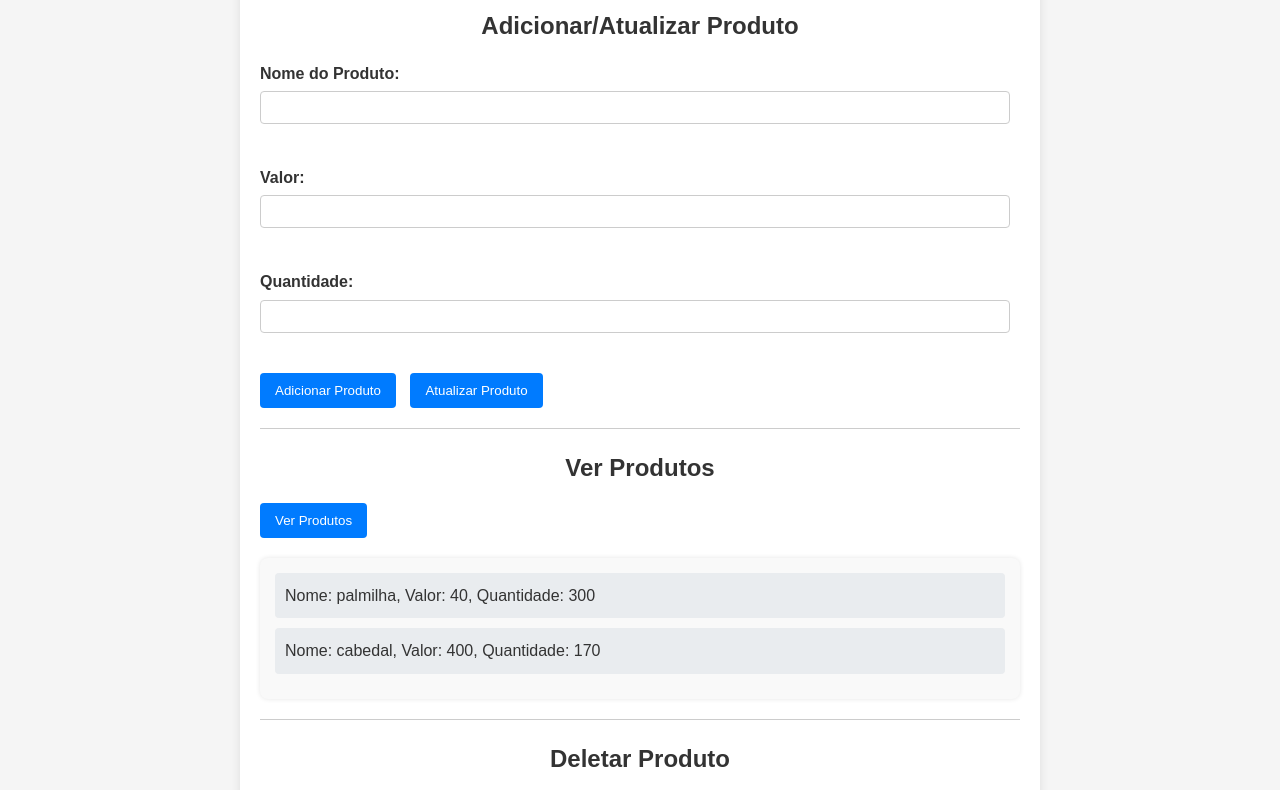
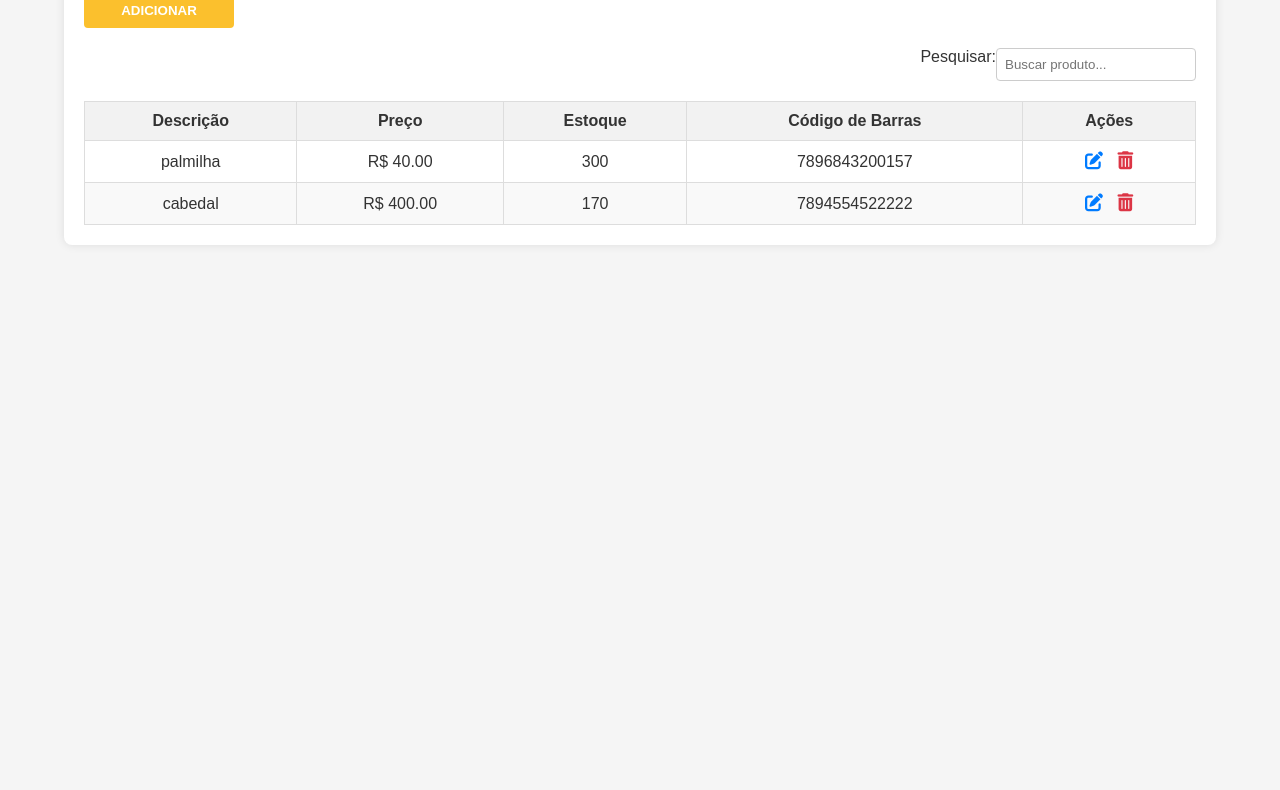
Before and after one commit to tulioalves7/Lutally-Dev, a website: page crude.html in a window 1280 px wide. Shown: the part 99-889 px from the top of the page. After the commit the page ends 800 px from the top, so only its background shows below. Drawn offline with Linux system fonts and the light colour scheme.

Commit message:
em mudanças

```diff
--- a/Scripts/crude.js
+++ b/Scripts/crude.js
@@ -4,11 +4,13 @@ const Product = [
         nome: 'palmilha',
         valor: 40,
         quantidade: 300,
+        codigoBarras: '7896843200157',
     },
     {
         nome: 'cabedal',
         valor: 400,
         quantidade: 170,
+        codigoBarras: '7894554522222',
     }
 ];
 
@@ -32,7 +34,8 @@ function addProduct() {
     const value = {
         nome: nome,
         valor: valor,
-        quantidade: quantidade
+        quantidade: quantidade,
+        codigoBarras: generateBarcode()
     };
     Product.push(value);
     alert(`Produto ${nome} adicionado com sucesso.`);
@@ -40,87 +43,50 @@ function addProduct() {
     seeProducts(); // Atualiza a lista de produtos após adicionar
 }
 
+// Função para gerar código de barras
+function generateBarcode() {
+    return Math.floor(1000000000000 + Math.random() * 9000000000000).toString(); // Gera um código de barras de 13 dígitos
+}
+
 // Função para ver produtos
 function seeProducts() {
     const productListDiv = document.getElementById('productList');
     productListDiv.innerHTML = ''; // Limpa a lista anterior
 
-    Product.forEach(produto => {
-        const productElement = document.createElement('p');
-        productElement.textContent = `Nome: ${produto.nome}, Valor: ${produto.valor}, Quantidade: ${produto.quantidade}`;
-        productListDiv.appendChild(productElement);
+    Product.forEach((produto, index) => {
+        const row = document.createElement('tr');
+
+        row.innerHTML = `
+            <td>${produto.nome}</td>
+            <td>R$ ${produto.valor.toFixed(2)}</td>
+            <td>${produto.quantidade}</td>
+            <td>${produto.codigoBarras}</td>
+            <td>
+                <button class="btn-action edit" onclick="editProduct(${index})"><i class="fas fa-edit"></i></button>
+                <button class="btn-action delete" onclick="deleteProduct(${index})"><i class="fas fa-trash-alt"></i></button>
+            </td>
+        `;
+
+        productListDiv.appendChild(row);
     });
 }
 
-// Função para atualizar produto
-function updateProduct() {
-    const nome = document.getElementById('nome').value.trim();
-    const novoValor = Number(document.getElementById('valor').value);
-    const novaQuantidade = Number(document.getElementById('quantidade').value);
+// Função para editar produto (abrir no formulário para edição)
+function editProduct(index) {
+    const produto = Product[index];
+    document.getElementById('nome').value = produto.nome;
+    document.getElementById('valor').value = produto.valor;
+    document.getElementById('quantidade').value = produto.quantidade;
 
-    const index = Product.findIndex(item => item.nome.toLowerCase() === nome.toLowerCase());
-
-    if (index === -1) {
-        alert(`O produto ${nome} não foi encontrado.`);
-        return;
-    }
-
-    if (novoValor && novoValor > 0) {
-        Product[index].valor = novoValor;
-    }
-    if (!isNaN(novaQuantidade) && novaQuantidade >= 0) {
-        Product[index].quantidade = novaQuantidade;
-    } else {
-        alert('Por favor, insira uma quantidade válida.');
-        return;
-    }
-
-    alert(`Produto ${nome} atualizado com sucesso.`);
-    clearForm();
-    seeProducts(); // Atualiza a lista de produtos automaticamente após atualizar
+    openAddProductForm(); // Abre o formulário para edição
 }
 
-// Função para deletar produto
-function deleteProduct() {
-    const nome = document.getElementById('deleteNome').value.trim();
-
-    const index = Product.findIndex(item => item.nome.toLowerCase() === nome.toLowerCase());
-
-    if (index === -1) {
-        alert(`O produto ${nome} não foi encontrado.`);
-        return;
-    }
-
+// Função para deletar produto (por index)
+function deleteProduct(index) {
+    const nome = Product[index].nome;
     Product.splice(index, 1);
     alert(`Produto ${nome} deletado com sucesso.`);
     seeProducts(); // Atualiza a lista de produtos após deletar
-}
-
-// Função para processar compra
-function purchaseProduct() {
-    const nome = document.getElementById('purchaseNome').value.trim();
-    const quantidadeDesejada = Number(document.getElementById('purchaseQuantidade').value);
-
-    if (!nome || isNaN(quantidadeDesejada) || quantidadeDesejada <= 0) {
-        alert('Por favor, insira valores válidos.');
-        return;
-    }
-
-    const produto = Product.find(item => item.nome.toLowerCase() === nome.toLowerCase());
-
-    if (!produto) {
-        alert(`O produto ${nome} não foi encontrado.`);
-        return;
-    }
-
-    if (produto.quantidade < quantidadeDesejada) {
-        alert(`Quantidade indisponível. Apenas ${produto.quantidade} unidades estão em estoque.`);
-        return;
-    }
-
-    produto.quantidade -= quantidadeDesejada; // Reduz a quantidade do produto no estoque
-    alert(`Compra de ${quantidadeDesejada} unidades do produto ${nome} realizada com sucesso.`);
-    seeProducts(); // Atualiza a lista de produtos após a compra
 }
 
 // Função para limpar o formulário após adição/atualização/compra
@@ -128,8 +94,46 @@ function clearForm() {
     document.getElementById('nome').value = '';
     document.getElementById('valor').value = '';
     document.getElementById('quantidade').value = '';
-    document.getElementById('purchaseNome').value = '';
-    document.getElementById('purchaseQuantidade').value = '';
+}
+
+// Função para abrir o formulário de adicionar/atualizar produtos
+function openAddProductForm() {
+    document.getElementById('productForm').style.display = 'block';
+}
+
+// Função para fechar o formulário de adicionar/atualizar produtos
+function closeForm() {
+    document.getElementById('productForm').style.display = 'none';
+    clearForm();
+}
+
+// Função para pesquisar produtos
+function searchProduct() {
+    const searchValue = document.getElementById('search').value.toLowerCase();
+    const filteredProducts = Product.filter(produto =>
+        produto.nome.toLowerCase().includes(searchValue) ||
+        produto.codigoBarras.includes(searchValue)
+    );
+
+    const productListDiv = document.getElementById('productList');
+    productListDiv.innerHTML = ''; // Limpa a lista anterior
+
+    filteredProducts.forEach((produto, index) => {
+        const row = document.createElement('tr');
+
+        row.innerHTML = `
+            <td>${produto.nome}</td>
+            <td>R$ ${produto.valor.toFixed(2)}</td>
+            <td>${produto.quantidade}</td>
+            <td>${produto.codigoBarras}</td>
+            <td>
+                <button class="btn-action edit" onclick="editProduct(${index})"><i class="fas fa-edit"></i></button>
+                <button class="btn-action delete" onclick="deleteProduct(${index})"><i class="fas fa-trash-alt"></i></button>
+            </td>
+        `;
+
+        productListDiv.appendChild(row);
+    });
 }
 
 // Carrega os produtos automaticamente ao carregar a página
--- a/crude.html
+++ b/crude.html
@@ -3,49 +3,52 @@
 <head>
     <meta charset="UTF-8">
     <meta name="viewport" content="width=device-width, initial-scale=1.0">
-    <title>Controle de Estoque</title>
+    <title>Cadastro de Produto</title>
     <link rel="stylesheet" href="./style/crude.css">
+    <link rel="stylesheet" href="https://cdnjs.cloudflare.com/ajax/libs/font-awesome/6.0.0-beta3/css/all.min.css">
 </head>
 <body>
     <div class="container">
-        <h1>Controle de Estoque</h1>
+        <h1>Cadastro de Produto</h1>
+        <button class="btn-add" onclick="openAddProductForm()">ADICIONAR</button>
 
-        <!-- Formulário para adicionar ou atualizar produtos -->
-        <div class="form-section">
-            <h2>Adicionar/Atualizar Produto</h2>
-            <label for="nome">Nome do Produto:</label>
-            <input type="text" id="nome"><br><br>
-
-            <label for="valor">Valor:</label>
-            <input type="number" id="valor"><br><br>
-
-            <label for="quantidade">Quantidade:</label>
-            <input type="number" id="quantidade"><br><br>
-
-            <button class="btn" onclick="addProduct()">Adicionar Produto</button>
-            <button class="btn" onclick="updateProduct()">Atualizar Produto</button>
+        <!-- Campo de pesquisa -->
+        <div class="search-container">
+            <label for="search">Pesquisar:</label>
+            <input type="text" id="search" placeholder="Buscar produto..." onkeyup="searchProduct()">
         </div>
 
-        <hr>
+        <!-- Tabela de produtos -->
+        <table class="product-table">
+            <thead>
+                <tr>
+                    <th>Descrição</th>
+                    <th>Preço</th>
+                    <th>Estoque</th>
+                    <th>Código de Barras</th>
+                    <th>Ações</th>
+                </tr>
+            </thead>
+            <tbody id="productList">
+                <!-- Produtos serão inseridos aqui dinamicamente pelo JavaScript -->
+            </tbody>
+        </table>
+    </div>
 
-        <!-- Botão para visualizar produtos -->
-        <h2>Ver Produtos</h2>
-        <button class="btn" onclick="seeProducts()">Ver Produtos</button>
+    <!-- Formulário para adicionar/atualizar produtos -->
+    <div id="productForm" style="display:none;">
+        <h2>Adicionar/Atualizar Produto</h2>
+        <label for="nome">Nome do Produto:</label>
+        <input type="text" id="nome"><br><br>
 
-        <!-- Área onde os produtos serão exibidos -->
-        <div id="productList" class="product-list"></div>
+        <label for="valor">Valor:</label>
+        <input type="number" id="valor"><br><br>
 
-        <hr>
+        <label for="quantidade">Quantidade:</label>
+        <input type="number" id="quantidade"><br><br>
 
-        <!-- Formulário para deletar produto -->
-        <div class="form-section">
-            <h2>Deletar Produto</h2>
-            <label for="deleteNome">Nome do Produto:</label>
-            <input type="text" id="deleteNome"><br><br>
-            <button class="btn btn-delete" onclick="deleteProduct()">Deletar Produto</button>
-        </div>
-
-        <a href="index.html" class="back-link">Voltar para a tela de login</a>
+        <button onclick="addProduct()">Salvar</button>
+        <button onclick="closeForm()">Cancelar</button>
     </div>
 
     <!-- Conectando o JavaScript -->
--- a/style/crude.css
+++ b/style/crude.css
@@ -8,12 +8,11 @@ body {
     font-family: Arial, sans-serif;
     background-color: #f5f5f5;
     color: #333;
-    line-height: 1.6;
 }
 
 .container {
-    width: 80%;
-    max-width: 800px;
+    width: 90%;
+    max-width: 1200px;
     margin: 20px auto;
     background-color: #fff;
     padding: 20px;
@@ -21,89 +20,77 @@ body {
     box-shadow: 0 0 10px rgba(0, 0, 0, 0.1);
 }
 
-h1, h2 {
+h1 {
     margin-bottom: 15px;
     color: #333;
     text-align: center;
 }
 
-.form-section {
+.btn-add {
+    background-color: #fbc02d;
+    color: white;
+    padding: 10px 15px;
+    border: none;
+    border-radius: 4px;
+    cursor: pointer;
+    font-weight: bold;
+    margin-bottom: 20px;
+    display: block;
+    text-align: center;
+    width: 150px;
+}
+
+.search-container {
+    display: flex;
+    justify-content: flex-end;
     margin-bottom: 20px;
 }
 
-label {
-    font-weight: bold;
-    display: inline-block;
-    margin-bottom: 5px;
+.search-container input {
+    padding: 8px;
+    border: 1px solid #ccc;
+    border-radius: 4px;
+    width: 200px;
 }
 
-input[type="text"],
-input[type="number"] {
-    width: calc(100% - 10px);
-    padding: 8px;
-    margin-bottom: 15px;
-    border: 1px solid #ccc;
-    border-radius: 4px;
-}
-
-input[type="text"]:focus,
-input[type="number"]:focus {
-    border-color: #007bff;
-    outline: none;
-}
-
-button.btn {
-    padding: 10px 15px;
-    background-color: #007bff;
-    color: white;
-    border: none;
-    border-radius: 4px;
-    cursor: pointer;
-    transition: background-color 0.3s ease;
-    margin-right: 10px;
-}
-
-button.btn:hover {
-    background-color: #0056b3;
-}
-
-button.btn-delete {
-    background-color: #dc3545;
-}
-
-button.btn-delete:hover {
-    background-color: #c82333;
-}
-
-hr {
-    margin: 20px 0;
-    border: none;
-    border-top: 1px solid #ccc;
-}
-
-.product-list {
-    background-color: #f9f9f9;
-    padding: 15px;
-    border-radius: 8px;
-    box-shadow: 0 0 5px rgba(0, 0, 0, 0.1);
+.product-table {
+    width: 100%;
+    border-collapse: collapse;
     margin-top: 20px;
 }
 
-.product-list p {
-    margin-bottom: 10px;
+.product-table th,
+.product-table td {
     padding: 10px;
-    background-color: #e9ecef;
-    border-radius: 4px;
+    border: 1px solid #ddd;
+    text-align: center;
 }
 
-.back-link {
-    display: block;
-    text-align: center;
-    margin-top: 20px;
-    color: #007bff;
-    text-decoration: none;
+.product-table th {
+    background-color: #f2f2f2;
+    font-weight: bold;
 }
 
-.back-link:hover {
-    text-decoration: underline;
+.product-table tr:nth-child(even) {
+    background-color: #f9f9f9;
 }
+
+.btn-action {
+    background: none;
+    border: none;
+    cursor: pointer;
+    font-size: 18px;
+    margin: 0 5px;
+}
+
+.btn-action.edit {
+    color: #007bff;
+}
+
+.btn-action.delete {
+    color: #dc3545;
+}
+
+.btn-action:hover {
+    opacity: 0.7;
+}
```
